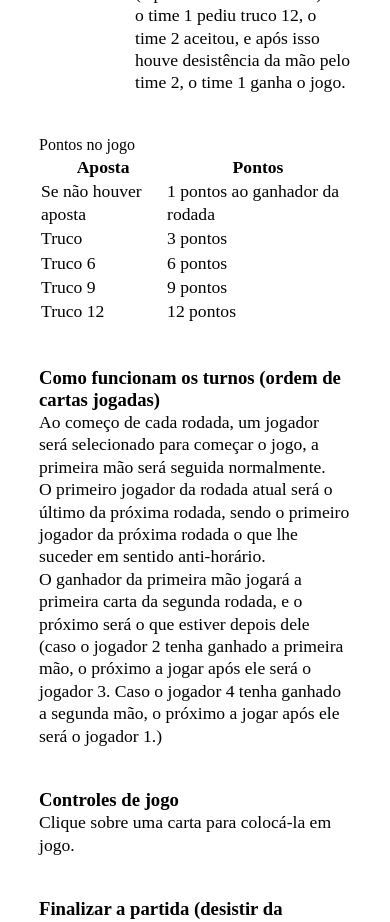
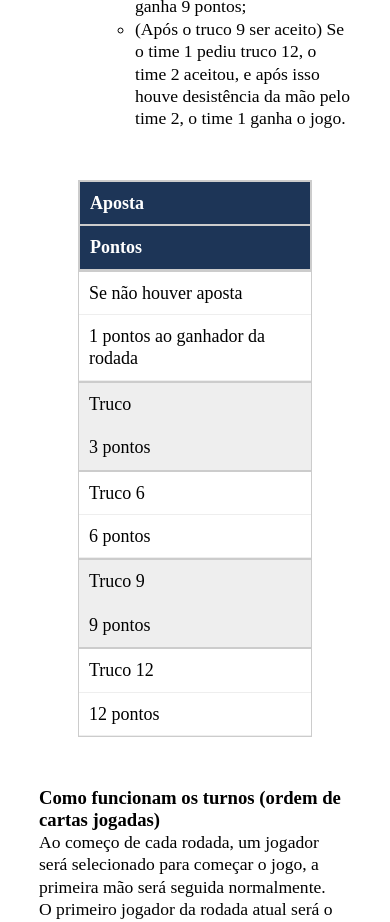
Before and after one commit to BomDia12/Trabalho-de-MP, a React (Create React App) app in the folder front-end/: page /rules in a window 390 px wide. Shown: the part 1980-2902 px from the top of the page. Built offline with nearby package versions, Linux system fonts and the light colour scheme.

Commit message:
:lipstick: Styling the table of points
Estilizando a tabela e tornando responsiva, para apresentar pontos ganhos em cada quantidade de aposta.

```diff
--- a/front-end/src/pages/GameRules/index.js
+++ b/front-end/src/pages/GameRules/index.js
@@ -1,9 +1,10 @@
-import { Container } from "./styles"
+import { Container, Table } from "./styles"
 
 const Rules = () => {
   return (
     <Container>
       <h2>Truco mineiro</h2>
+      <br/>
       <div>
         <p>As manilhas (cartas mais fortes) são fixas e têm a seguinte ordem (do mais forte para o mais fraco):</p>
         <ul>
@@ -34,6 +35,8 @@ const Rules = () => {
           <li>7 de ouros; (manilha mais fraca)</li>
           <li>3 de espadas; (carta comum mais forte)</li>
         </ul>
+
+        <br/>
 
         <p>Exemplo de mão fraca:</p>
         <ul>
@@ -77,8 +80,7 @@ const Rules = () => {
       </div>
 
       <div>
-        Pontos no jogo
-        <table>
+        <Table>
           <tr>
             <th> Aposta </th>
             <th> Pontos </th>
@@ -108,7 +110,7 @@ const Rules = () => {
             <td>Truco 12</td>
             <td>12 pontos</td>
           </tr>
-        </table>
+        </Table>
       </div>
 
       <div>
--- a/front-end/src/pages/GameRules/styles.js
+++ b/front-end/src/pages/GameRules/styles.js
@@ -2,11 +2,13 @@ import styled from 'styled-components';
 
 export const Container = styled.div`
 padding: 2vh 10vw;
-
 width: 100%;
 
   div {
     margin-bottom: 5vh;
+    &:first-child {
+      padding-bottom: 10rem;
+     }
   }
 
   p, li, th, td {
@@ -18,4 +20,70 @@ width: 100%;
     padding-top: .5rem;
     margin-left: 3rem;
   }
+
 `;
+
+export const Table = styled.table`
+  width: 60vw;
+  border-collapse: collapse;
+  margin: 50px auto;
+
+  tr:nth-of-type(odd) {
+    background: #eee;
+    }
+
+  th {
+    background: #1D3557;
+    color: white;
+    font-weight: bold;
+    }
+
+  td, th {
+    padding: 10px;
+    border: 1px solid #ccc;
+    text-align: left;
+    font-size: 18px;
+    }
+
+  @media
+  only screen and (max-width: 760px), // Mobile responsivity
+  (min-device-width: 768px) and (max-device-width: 1024px) { // ipads
+
+    table {
+        width: 100%;
+    }
+
+    /* Force table to not be like tables anymore */
+    table, thead, tbody, th, td, tr {
+      display: block;
+    }
+
+    /* Hide table headers (but not display: none;, for accessibility) */
+    thead tr {
+      position: absolute;
+    }
+
+    tr { border: 1px solid #ccc; }
+
+    td {
+      /* Behave  like a "row" */
+      border: none;
+      border-bottom: 1px solid #eee;
+      position: relative;
+    }
+
+    td:before {
+      /* Now like a table header */
+      position: absolute;
+      top: 6px;
+      left: 6px;
+      width: 45%;
+      padding-right: 10px;
+      white-space: nowrap;
+      content: attr(data-column);
+
+      color: #000;
+      font-weight: bold;
+    }
+  }
+`
```
